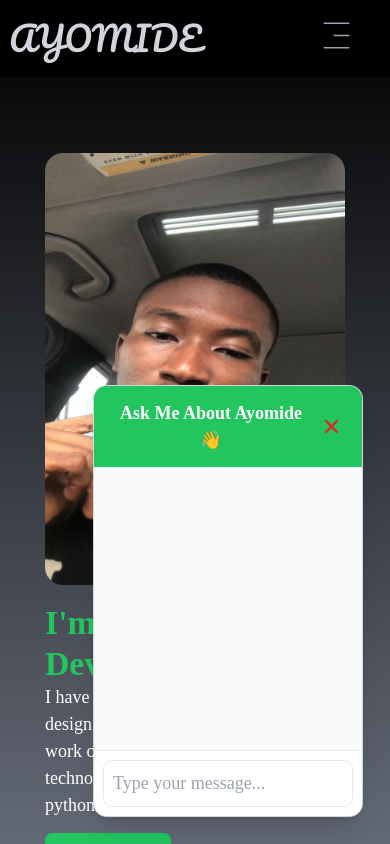
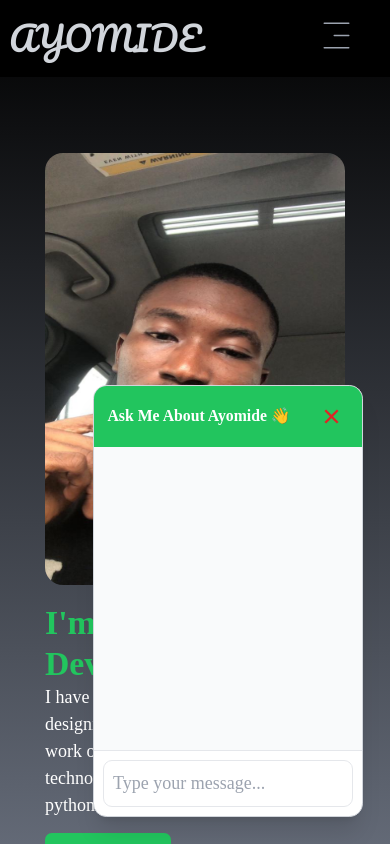
Before and after one commit to xclusive-3G/myProfile, a React (Create React App) app: page / in a window 390 px wide. Both pictures are taken after a click on the button 332 px from the left and 795 px from the top of the page. Shown: the top 844 px of the page. Built offline with nearby package versions, Linux system fonts and the light colour scheme; a web font is replaced by a local one.

Commit message:
i removed the send button on mobile view

```diff
--- a/src/components/ChatBot.jsx
+++ b/src/components/ChatBot.jsx
@@ -49,7 +49,7 @@ const ChatBot = () => {
             isOpen && (
                 <div className=' w-60 md:w-80 h-96 bg-white shadow-xl rounded-xl flex flex-col overflow-hidden border border-gray-300'>
                     <div className='bg-green-500 text-white p-3 text-center font-semibold flex items-center justify-between'>
-                        <p>Ask Me About Ayomide 👋</p>
+                        <p className='text-sm md:text-md'>Ask Me About Ayomide 👋</p>
                         <p className='text-red-600 cursor-pointer p-1' onClick={()=>setIsOpen(false)}><IoCloseSharp size={25} /></p>
                     </div>
 
```
